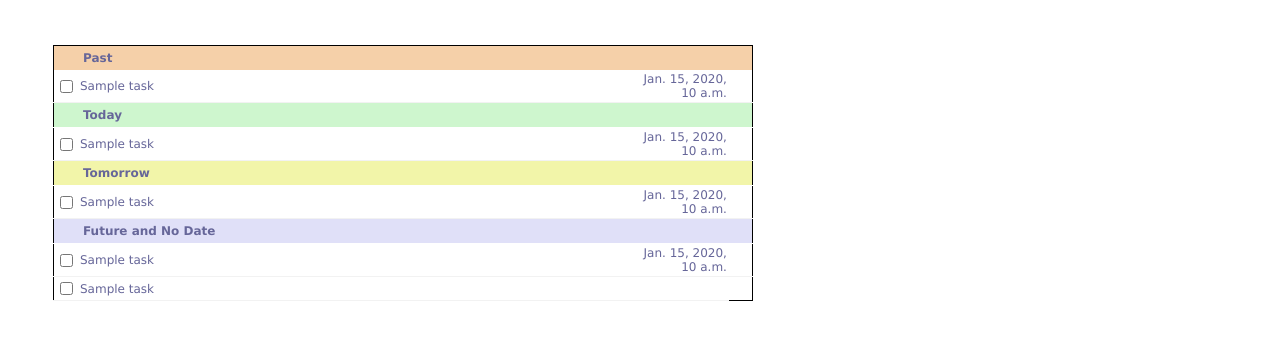
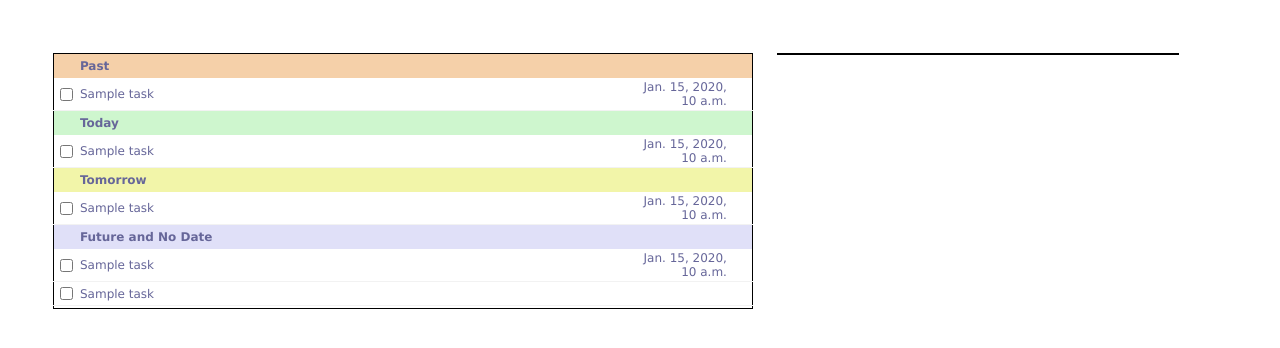
Before and after one commit to jkodali/pythonprojects, a Django app: template tasklist/website/tasklist/managetasks/templates/index.html in a window 1280 px wide. Shown: the top 348 px of the page. Run offline with Django 3.2, Linux system fonts and the light colour scheme; the template is opened without the code that fills it: most values are stand-ins (such as "Sample title", 1, 10 or a date in 2020).

Commit message:
making table more better

```diff
--- a/tasklist/website/tasklist/managetasks/static/js/tasklist.js
+++ b/tasklist/website/tasklist/managetasks/static/js/tasklist.js
@@ -2,7 +2,7 @@ $(document).ready(function() {
 
         // JQuery code to be added in here.
 
-	$("#box-table-a tr").click(function(e){
+	$("#task-list-table tr").click(function(e){
 		var row = $(e.target).parent();
 		var tbody = $(row).parent();
 
@@ -24,7 +24,7 @@ $(document).ready(function() {
 		}
 	});
 
-	$("#box-table-a input[type='checkbox'").change(function(e) {
+	$("#task-list-table input[type='checkbox'").change(function(e) {
 		var cell = $(e.target).parent();
 		var row = $(cell).parent();
 
--- a/tasklist/website/tasklist/managetasks/static/tasklist_style.css
+++ b/tasklist/website/tasklist/managetasks/static/tasklist_style.css
@@ -4,33 +4,34 @@ body
 	line-height: 1.6em;
 }
 
-#box-table-a
+#task-list-table
 {
 	font-family: "Verdana", "Geneva", Sans-Serif;
 	font-size: 12px;
-	margin: 45px;
+	margin-top: 45px;
+	margin-left: 45px;
 	width: 700px;
 	text-align: left;
-	border-bottom: 1px solid;
 	border-top: 1px solid;
 	border-left: 1px solid;
 	border-right: 1px solid;
+	border-bottom: 1px solid;
 	border-collapse: collapse;
 }
-#box-table-a td:nth-child(2)
+#task-list-table td:nth-child(2)
 {
 	width:570px;
 }
-#box-table-a td:nth-child(3)
+#task-list-table td:nth-child(3)
 {
 	text-align: right;
 	width:100px;
 }
-#box-table-a td:nth-child(4)
+#task-list-table td:nth-child(4)
 {
 	width:20px;
 }
-#box-table-a td:nth-child(1)
+#task-list-table td:nth-child(1)
 {
 	width:10px;
 }
@@ -72,7 +73,7 @@ body
 	font-weight: bold;
 	padding: 5px;
 	background: #CEF6CE;
-	border-bottom: 1px solid #fff;
+	/*border-bottom: 1px solid #fff;*/
 	color: #669;
 	border-top: 1px solid transparent;
 }
@@ -82,7 +83,7 @@ body
 	font-weight: bold;
 	padding: 5px;
 	background: #F2F5A9;
-	border-bottom: 1px solid #fff;
+	/*border-bottom: 1px solid #fff;*/
 	color: #669;
 	border-top: 1px solid transparent;
 }
@@ -92,7 +93,34 @@ body
 	font-weight: bold;
 	padding: 5px;
 	background: #E0E0F8;
-	border-bottom: 1px solid #fff;
+	/*border-bottom: 1px solid #fff;*/
 	color: #669;
 	border-top: 1px solid transparent;
 }
+.bottom td
+{
+	font-size: 1px;
+	padding: 1px;
+	background: #FFFFFF;
+}
+
+#task-list-div {
+    display: inline-block;
+}
+
+#task-detail-div {
+    display: inline-block;
+    vertical-align: top;
+	font-family: "Verdana", "Geneva", Sans-Serif;
+	font-size: 12px;
+	margin-top: 45px;
+	margin-right: 45px;
+	margin-left: 20px;
+	width: 400px;
+	text-align: left;
+	border-top: 1px solid;
+	border-left: 1px solid;
+	border-right: 1px solid;
+	border-bottom: 1px solid;
+	border-collapse: collapse;
+}
--- a/tasklist/website/tasklist/managetasks/templates/index.html
+++ b/tasklist/website/tasklist/managetasks/templates/index.html
@@ -11,17 +11,17 @@
 
     <form>
         {% csrf_token %}
-        <table id="box-table-a" name="box-table-a">
+        <div id="task-list-div">
+        <table id="task-list-table" name="task-list-table">
             <tbody class="past-header">
                 <tr>
-                    <td/>
-                    <td colspan="3">Past</td>
+                    <td colspan="4">&nbsp;&nbsp;&nbsp;&nbsp;&nbsp;Past</td>
                 </tr>
             </tbody>
             <tbody class="normal">
         {% for task in list_past %}
                 <tr>
-                    <td><input type="checkbox"/></td>
+                    <td><input name="selectedId" value="{{ task.id }}" type="checkbox"/></td>
                     <td>{{ task.task }}</td>
                     <td>{{ task.getFriendlyDate }}</td>
                     <td/>
@@ -30,48 +30,45 @@
             </tbody>
             <tbody class="today-header">
                 <tr>
-                    <td/>
-                    <td colspan="3">Today</td>
+                    <td colspan="4">&nbsp;&nbsp;&nbsp;&nbsp;&nbsp;Today</td>
                 </tr>
             </tbody>
             <tbody class="normal">
         {% for task in list_today %}
                 <tr>
-                    <td><input type="checkbox"/></td>
+                    <td><input name="selectedId" value="{{ task.id }}" type="checkbox"/></td>
                     <td>{{ task.task }}</td>
-                    <td>{{ task.next_date }}</td>
+                    <td>{{ task.getFriendlyDate }}</td>
                     <td/>
                 </tr>
         {% endfor %}
             </tbody>
             <tbody class="tomorrow-header">
                 <tr>
-                    <td/>
-                    <td colspan="3">Tomorrow</td>
+                    <td colspan="4">&nbsp;&nbsp;&nbsp;&nbsp;&nbsp;Tomorrow</td>
                 </tr>
             </tbody>
             <tbody class="normal">
         {% for task in list_tomorrow %}
                 <tr>
-                    <td><input type="checkbox"/></td>
+                    <td><input name="selectedId" value="{{ task.id }}" type="checkbox"/></td>
                     <td>{{ task.task }}</td>
-                    <td>{{ task.next_date }}</td>
+                    <td>{{ task.getFriendlyDate }}</td>
                     <td/>
                 </tr>
         {% endfor %}
             </tbody>
             <tbody class="future-header">
                 <tr>
-                    <td/>
-                    <td colspan="3">Future and No Date</td>
+                    <td colspan="4">&nbsp;&nbsp;&nbsp;&nbsp;&nbsp;Future and No Date</td>
                 </tr>
             </tbody>
             <tbody class="normal">
         {% for task in list_future %}
                 <tr>
-                    <td><input type="checkbox"/></td>
+                    <td><input name="selectedId" value="{{ task.id }}" type="checkbox"/></td>
                     <td>{{ task.task }}</td>
-                    <td>{{ task.next_date }}</td>
+                    <td>{{ task.getFriendlyDate }}</td>
                     <td/>
                 </tr>
         {% endfor %}
@@ -79,12 +76,22 @@
             <tbody class="normal">
         {% for task in list_nodate %}
                 <tr>
-                    <td><input type="checkbox"/></td>
+                    <td><input name="selectedId" value="{{ task.id }}" type="checkbox"/></td>
                     <td>{{ task.task }}</td>
+                    <td></td>
                     <td></td>
                 </tr>
         {% endfor %}
             </tbody>
+            <!-- add another row so that black border is showin -->
+            <tbody class="bottom">
+                <tr>
+                    <td colspan="4"></td>
+                </tr>
+            </tbody>
         </table>
+        </div>
+        <div id="task-detail-div">
+        </div>
     </form>
 </html>
```
